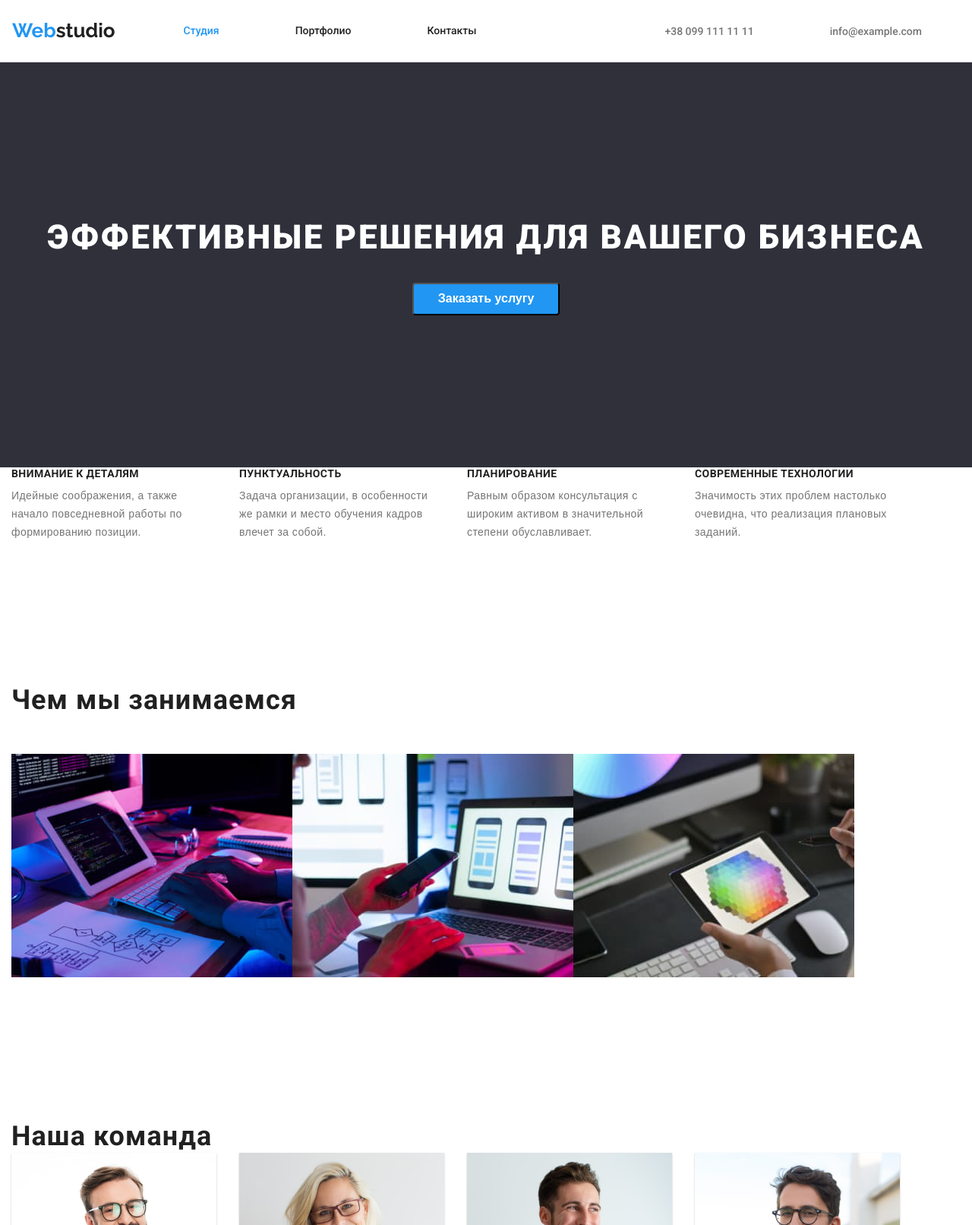
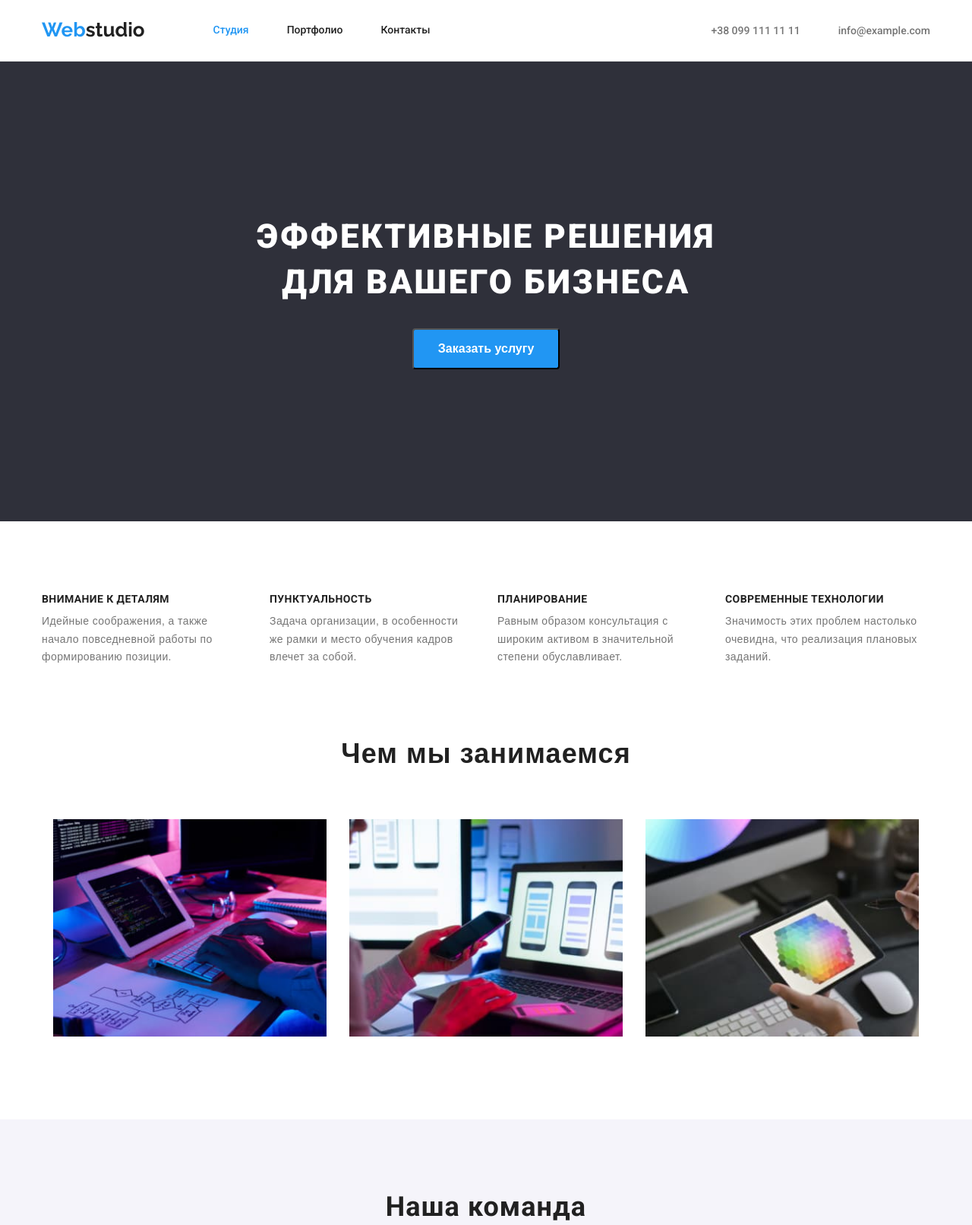
Before and after one commit to MaximusPayn/goit-markup-hv-03, a plain HTML site: page index.html in a window 1280 px wide. Shown: the top 1612 px of the page at 76% size. Drawn offline with nearby package versions, Linux system fonts and the light colour scheme.

Commit message:
changed css and index

```diff
--- a/css/styles.css
+++ b/css/styles.css
@@ -6,6 +6,7 @@
  --secondary-bg-color: #2F303A;
  --third-bg-color: #F5F4FA;
  --primary-color: #188CE8;
+ --page-header-color: #E5E5E5;
 }
 
 body {
@@ -46,10 +47,15 @@ img {
 /* container */
 
 .list {
+    margin: -15px;
     display: flex;
     list-style: none;
     margin: 0;
     padding: 0;
+}
+
+.list-caption {
+    margin: 15px;
 }
 
 .list-footer {
@@ -59,7 +65,7 @@ img {
 }
 
 .container{
-    width: 1200;
+    width: 1200px;
     padding-left: 15px;
     padding-right: 15px;
     margin-left: auto;
@@ -71,7 +77,7 @@ img {
 }
 
 .page-header {
-    border: 1px solid var(--bg-color);
+    border-bottom: 1px solid var(--page-header-color);
 }
 
 /*Main nav */
@@ -91,6 +97,7 @@ img {
     display: inline-block;
     padding: 10px 32px;
     border-radius: 4px;
+    line-height: 30px;
 
     color: var(--bg-color);
     background-color: var(--accent-color);
@@ -115,6 +122,7 @@ img {
     background-color: var(--accent-color);
     font-weight: 500;
     font-size: 16px;
+    border: none;
 }
 
 .button-nav:hover,
@@ -126,13 +134,14 @@ img {
     display: inline-block;
     padding: 6px 22px;
     border-radius: 4px;
-    margin-left: 30px;
+    margin-left: 8px;
 
     font-family: inherit;
     color: var(--title-text-color);
     background-color: var(--third-bg-color);
     font-weight: 500;
     font-size: 16px;
+    border: none;
 }
 
 .btn:hover,
@@ -142,7 +151,8 @@ img {
 }
 
 .filter{
-    display: flex;
+   margin-bottom: 50px;
+   justify-content: center;
 }
 
 .section-title {
@@ -172,9 +182,6 @@ a {
 /* Section about */
 
 .section-about {
-    display: block;
-    left: 0px;
-    top: 80px;
     text-align: center;
     padding-top: 200px;
     padding-bottom: 200px;
@@ -183,6 +190,8 @@ a {
 }
 
 .section-about .section-title {
+    max-width: 650px;
+    margin: 0 auto;
     margin-bottom: 30px;
     margin-top: 0;
     text-transform: uppercase;
@@ -222,6 +231,9 @@ a {
     margin-bottom: 40px;
 }
 
+.section-descreption {
+    padding: 94px 0;
+}
 .descreption{
     margin-bottom: 10px;
     margin-top: 0;
@@ -235,7 +247,6 @@ a {
 }
 
 .text-descreption {
-    margin-bottom: 94px;
     font-size: 14px;
     line-height: 1.7;
     letter-spacing: 0.03em;
@@ -249,13 +260,13 @@ a {
 /* Section work */
 
 .work {
-    padding-top: 94px;
     padding-bottom: 94px;
 }
 
 .work .work-text {
     margin-top: 0;
     margin-bottom: 50px;
+    text-align: center;
 }
 
 .work .work-about {
@@ -273,7 +284,7 @@ a {
 }
 
 .work-text {
-    font-family: 'Roboto';
+    text-align: center;
     font-weight: 700;
     font-size: 36px;
     line-height: 1.17;
@@ -289,8 +300,19 @@ a {
 /* Team */
 
 .team {
+    background: var(--third-bg-color);
     padding-top: 94px;
     padding-bottom: 94px;
+}
+
+.team-title {
+    margin-top: 0;
+    margin-bottom: 50px;
+
+    font-height: 700;
+    font-size: 36px;
+    line-height: 1, 17;
+    text-align: center;
 }
 
 .time .team-title {
@@ -371,10 +393,6 @@ a {
 
 /* Header-link*/
 
-.item{
-    margin-right: 50px;
-}
-
 .header-link {
     display: block;
     padding-top: 32px;
@@ -394,6 +412,8 @@ a {
 /* Header-list */
 
 .header-list-item{
+    padding-top: 32px;
+    padding-bottom: 32px;
     font-family: 'Roboto', sans-serif;
     font-weight: 500;
     font-size: 14px;
@@ -499,6 +519,10 @@ a {
 
 /* Portfolio */
 
+.portfolio {
+    padding: 94px 0;
+}
+
 .direction {
     font-family: 'Roboto';
     font-weight: 700;
@@ -507,7 +531,16 @@ a {
     color: var(--title-text-color);
 }
 
+.list-direction {
+    padding-top: 20px;
+    padding-bottom: 20px;
+    padding-left: 24px;
+    padding-right: 24px;
+    border: var(--bg-color);
+}
+
 .description {
+    margin-bottom: 4px;
     font-size: 16px;
     line-height: 1.9;
     color: var(--primary-text-color);
@@ -516,6 +549,7 @@ a {
 .link.list {
     display: flex;
     flex-wrap: wrap;
+    margin: -15px;
 }
 
 .flex-link.item-link {
@@ -528,6 +562,7 @@ a {
     margin-right: 0;
 }
 
-.item-link:nth-child(-n + 3) {
+.item-link {
     margin-bottom: 0%;
+    margin: 15px;
 }
--- a/index.html
+++ b/index.html
@@ -73,13 +73,13 @@
     <div class="container">
     <h2 class="work-text container-work">Чем мы занимаемся</h2>
     <ul class="list">
-        <li>
+        <li class="list-caption">
             <img class="caption-img" src="./imiges/block3/bild1.jpg" alt="the person typing" width="370" height="290">
         </li>
-        <li>
+        <li class="list-caption">
             <img class="caption-img" src="./imiges/block3/bild2.jpg" alt="the person chooses layout" width="370" height="290">
         </li>
-        <li>
+        <li class="list-caption">
             <img class="caption-img" src="./imiges/block3/bild3.jpg" alt="the person chooses color" width="370" height="290">
         </li>
     </ul>
```
Also changed, not shown: portfolio.html (+18 -0 lines).
